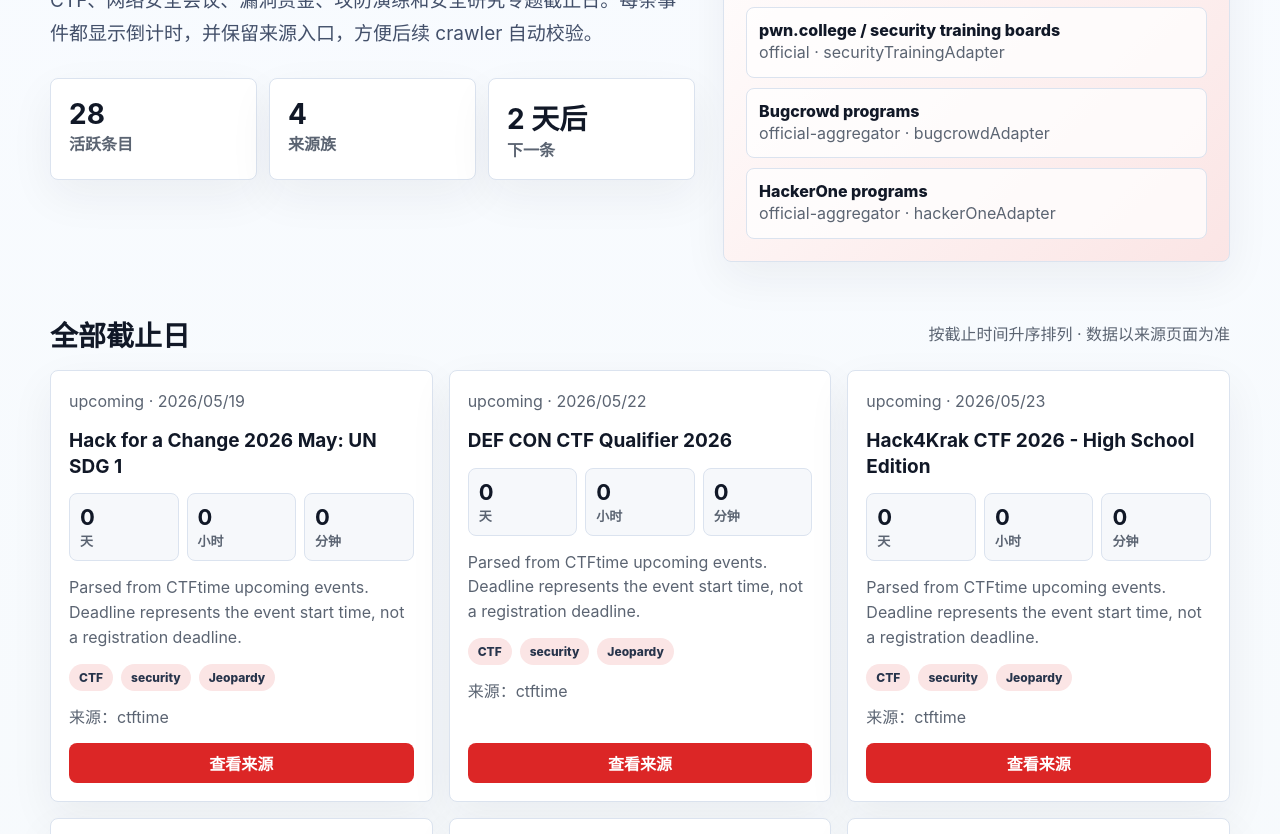
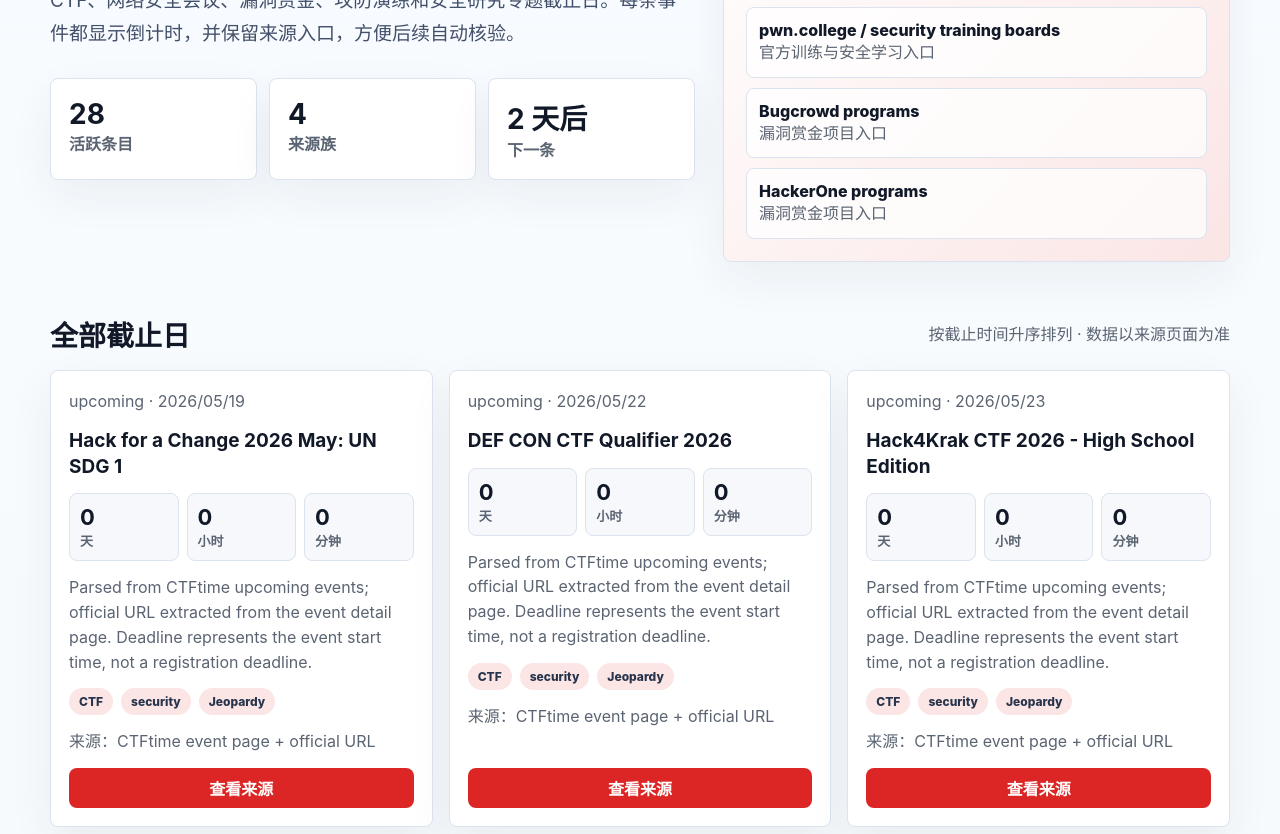
Before and after one commit to Just-Agent/security-ddl, a website: page index.html in a window 1280 px wide. Shown: the part 266-1100 px from the top of the page. Drawn offline with Linux system fonts and the light colour scheme.

Commit message:
data: enrich ctftime official links

```diff
--- a/data/items.json
+++ b/data/items.json
@@ -11,12 +11,15 @@
       "security",
       "Jeopardy"
     ],
-    "url": "https://ctftime.org/event/3277",
+    "url": "https://www.hackforachange.org/",
     "status": "upcoming",
-    "description": "Parsed from CTFtime upcoming events. Deadline represents the event start time, not a registration deadline.",
+    "description": "Parsed from CTFtime upcoming events; official URL extracted from the event detail page. Deadline represents the event start time, not a registration deadline.",
     "stage": "upcoming",
-    "source": "ctftime",
-    "type": "contest"
+    "source": "CTFtime event page + official URL",
+    "type": "contest",
+    "canonicalUrl": "https://www.hackforachange.org/",
+    "sourceUrl": "https://ctftime.org/event/3277",
+    "verificationLevel": "official_via_ctftime"
   },
   {
     "id": "ctftime-3205",
@@ -30,12 +33,15 @@
       "security",
       "Jeopardy"
     ],
-    "url": "https://ctftime.org/event/3205",
+    "url": "https://bbbirds.org/",
     "status": "upcoming",
-    "description": "Parsed from CTFtime upcoming events. Deadline represents the event start time, not a registration deadline.",
+    "description": "Parsed from CTFtime upcoming events; official URL extracted from the event detail page. Deadline represents the event start time, not a registration deadline.",
     "stage": "upcoming",
-    "source": "ctftime",
-    "type": "contest"
+    "source": "CTFtime event page + official URL",
+    "type": "contest",
+    "canonicalUrl": "https://bbbirds.org/",
+    "sourceUrl": "https://ctftime.org/event/3205",
+    "verificationLevel": "official_via_ctftime"
   },
   {
     "id": "ctftime-3284",
@@ -49,12 +55,15 @@
       "security",
       "Jeopardy"
     ],
-    "url": "https://ctftime.org/event/3284",
+    "url": "https://hack4krak.pl/",
     "status": "upcoming",
-    "description": "Parsed from CTFtime upcoming events. Deadline represents the event start time, not a registration deadline.",
+    "description": "Parsed from CTFtime upcoming events; official URL extracted from the event detail page. Deadline represents the event start time, not a registration deadline.",
     "stage": "upcoming",
-    "source": "ctftime",
-    "type": "contest"
+    "source": "CTFtime event page + official URL",
+    "type": "contest",
+    "canonicalUrl": "https://hack4krak.pl/",
+    "sourceUrl": "https://ctftime.org/event/3284",
+    "verificationLevel": "official_via_ctftime"
   },
   {
     "id": "ctftime-3136",
@@ -68,12 +77,15 @@
       "security",
       "Jeopardy"
     ],
-    "url": "https://ctftime.org/event/3136",
+    "url": "https://ctf.secleaf.tech/",
     "status": "upcoming",
-    "description": "Parsed from CTFtime upcoming events. Deadline represents the event start time, not a registration deadline.",
+    "description": "Parsed from CTFtime upcoming events; official URL extracted from the event detail page. Deadline represents the event start time, not a registration deadline.",
     "stage": "upcoming",
-    "source": "ctftime",
-    "type": "contest"
+    "source": "CTFtime event page + official URL",
+    "type": "contest",
+    "canonicalUrl": "https://ctf.secleaf.tech/",
+    "sourceUrl": "https://ctftime.org/event/3136",
+    "verificationLevel": "official_via_ctftime"
   },
   {
     "id": "ctftime-3271",
@@ -91,8 +103,9 @@
     "status": "upcoming",
     "description": "Parsed from CTFtime upcoming events. Deadline represents the event start time, not a registration deadline.",
     "stage": "upcoming",
-    "source": "ctftime",
-    "type": "contest"
+    "source": "CTFtime event page",
+    "type": "contest",
+    "sourceUrl": "https://ctftime.org/event/3271"
   },
   {
     "id": "ctftime-3270",
@@ -107,10 +120,11 @@
       "Jeopardy"
     ],
     "url": "https://ctftime.org/event/3270",
+    "sourceUrl": "https://ctftime.org/event/3270",
     "status": "upcoming",
     "description": "Parsed from CTFtime upcoming events. Deadline represents the event start time, not a registration deadline.",
     "stage": "upcoming",
-    "source": "ctftime",
+    "source": "CTFtime event page",
     "type": "contest"
   },
   {
@@ -125,12 +139,15 @@
       "security",
       "Jeopardy"
     ],
-    "url": "https://ctftime.org/event/3174",
+    "url": "https://hwc.tf/",
+    "sourceUrl": "https://ctftime.org/event/3174",
     "status": "upcoming",
-    "description": "Parsed from CTFtime upcoming events. Deadline represents the event start time, not a registration deadline.",
+    "description": "Parsed from CTFtime upcoming events; official URL extracted from the event detail page. Deadline represents the event start time, not a registration deadline.",
     "stage": "upcoming",
-    "source": "ctftime",
-    "type": "contest"
+    "source": "CTFtime event page + official URL",
+    "type": "contest",
+    "canonicalUrl": "https://hwc.tf/",
+    "verificationLevel": "official_via_ctftime"
   },
   {
     "id": "ctftime-3209",
@@ -144,12 +161,15 @@
       "security",
       "Jeopardy"
     ],
-    "url": "https://ctftime.org/event/3209",
+    "url": "https://themctf.com/",
+    "sourceUrl": "https://ctftime.org/event/3209",
     "status": "upcoming",
-    "description": "Parsed from CTFtime upcoming events. Deadline represents the event start time, not a registration deadline.",
+    "description": "Parsed from CTFtime upcoming events; official URL extracted from the event detail page. Deadline represents the event start time, not a registration deadline.",
     "stage": "upcoming",
-    "source": "ctftime",
-    "type": "contest"
+    "source": "CTFtime event page + official URL",
+    "type": "contest",
+    "canonicalUrl": "https://themctf.com/",
+    "verificationLevel": "official_via_ctftime"
   },
   {
     "id": "ctftime-3247",
@@ -163,12 +183,15 @@
       "security",
       "Jeopardy"
     ],
-    "url": "https://ctftime.org/event/3247",
+    "url": "https://ctfd.cyberjousting.com/",
+    "sourceUrl": "https://ctftime.org/event/3247",
     "status": "upcoming",
-    "description": "Parsed from CTFtime upcoming events. Deadline represents the event start time, not a registration deadline.",
+    "description": "Parsed from CTFtime upcoming events; official URL extracted from the event detail page. Deadline represents the event start time, not a registration deadline.",
     "stage": "upcoming",
-    "source": "ctftime",
-    "type": "contest"
+    "source": "CTFtime event page + official URL",
+    "type": "contest",
+    "canonicalUrl": "https://ctfd.cyberjousting.com/",
+    "verificationLevel": "official_via_ctftime"
   },
   {
     "id": "ctftime-3178",
@@ -182,12 +205,15 @@
       "security",
       "Jeopardy"
     ],
-    "url": "https://ctftime.org/event/3178",
+    "url": "https://ctf.nusgreyhats.org/",
+    "sourceUrl": "https://ctftime.org/event/3178",
     "status": "upcoming",
-    "description": "Parsed from CTFtime upcoming events. Deadline represents the event start time, not a registration deadline.",
+    "description": "Parsed from CTFtime upcoming events; official URL extracted from the event detail page. Deadline represents the event start time, not a registration deadline.",
     "stage": "upcoming",
-    "source": "ctftime",
-    "type": "contest"
+    "source": "CTFtime event page + official URL",
+    "type": "contest",
+    "canonicalUrl": "https://ctf.nusgreyhats.org/",
+    "verificationLevel": "official_via_ctftime"
   },
   {
     "id": "ctftime-3220",
@@ -202,10 +228,11 @@
       "Jeopardy"
     ],
     "url": "https://ctftime.org/event/3220",
+    "sourceUrl": "https://ctftime.org/event/3220",
     "status": "upcoming",
     "description": "Parsed from CTFtime upcoming events. Deadline represents the event start time, not a registration deadline.",
     "stage": "upcoming",
-    "source": "ctftime",
+    "source": "CTFtime event page",
     "type": "contest"
   },
   {
@@ -220,12 +247,15 @@
       "security",
       "Jeopardy"
     ],
-    "url": "https://ctftime.org/event/3243",
+    "url": "https://eshatrojan.nl/trojanctf",
+    "sourceUrl": "https://ctftime.org/event/3243",
     "status": "upcoming",
-    "description": "Parsed from CTFtime upcoming events. Deadline represents the event start time, not a registration deadline.",
+    "description": "Parsed from CTFtime upcoming events; official URL extracted from the event detail page. Deadline represents the event start time, not a registration deadline.",
     "stage": "upcoming",
-    "source": "ctftime",
-    "type": "contest"
+    "source": "CTFtime event page + official URL",
+    "type": "contest",
+    "canonicalUrl": "https://eshatrojan.nl/trojanctf",
+    "verificationLevel": "official_via_ctftime"
   },
   {
     "id": "security-ddl-def-con-ctf-qualifier-2026-07-01",
--- a/index.html
+++ b/index.html
@@ -104,7 +104,7 @@
       <div>
         <div class="eyebrow">独立专题仓库 · 安全开源</div>
         <h1>网络安全与 CTF</h1>
-        <p class="lead">CTF、网络安全会议、漏洞赏金、攻防演练和安全研究专题截止日。每条事件都显示倒计时，并保留来源入口，方便后续 crawler 自动校验。</p>
+        <p class="lead">CTF、网络安全会议、漏洞赏金、攻防演练和安全研究专题截止日。每条事件都显示倒计时，并保留来源入口，方便后续自动核验。</p>
         <div class="stats">
           <div class="stat"><strong id="itemCount">-</strong><span>活跃条目</span></div>
           <div class="stat"><strong>4</strong><span>来源族</span></div>
@@ -114,10 +114,10 @@
       <aside class="board">
         <h2>来源看板</h2>
         <div class="source-list">
-          <div class="source-line"><a href="https://ctftime.org/event/list/upcoming">CTFtime</a><div class="meta">official-aggregator · ctfTimeAdapter</div></div>
-          <div class="source-line"><a href="https://pwn.college">pwn.college / security training boards</a><div class="meta">official · securityTrainingAdapter</div></div>
-          <div class="source-line"><a href="https://bugcrowd.com/programs">Bugcrowd programs</a><div class="meta">official-aggregator · bugcrowdAdapter</div></div>
-          <div class="source-line"><a href="https://hackerone.com/directory/programs">HackerOne programs</a><div class="meta">official-aggregator · hackerOneAdapter</div></div>
+          <div class="source-line"><a href="https://ctftime.org/event/list/upcoming">CTFtime</a><div class="meta">赛事日历与事件详情页来源</div></div>
+          <div class="source-line"><a href="https://pwn.college">pwn.college / security training boards</a><div class="meta">官方训练与安全学习入口</div></div>
+          <div class="source-line"><a href="https://bugcrowd.com/programs">Bugcrowd programs</a><div class="meta">漏洞赏金项目入口</div></div>
+          <div class="source-line"><a href="https://hackerone.com/directory/programs">HackerOne programs</a><div class="meta">漏洞赏金项目入口</div></div>
         </div>
       </aside>
     </section>
```
Also changed, not shown: data/crawl-report.json (+53 -31 lines), scripts/crawl-sources.mjs (+127 -4 lines), scripts/validate-data.mjs (+14 -0 lines), .github/workflows/deploy-pages.yml.
